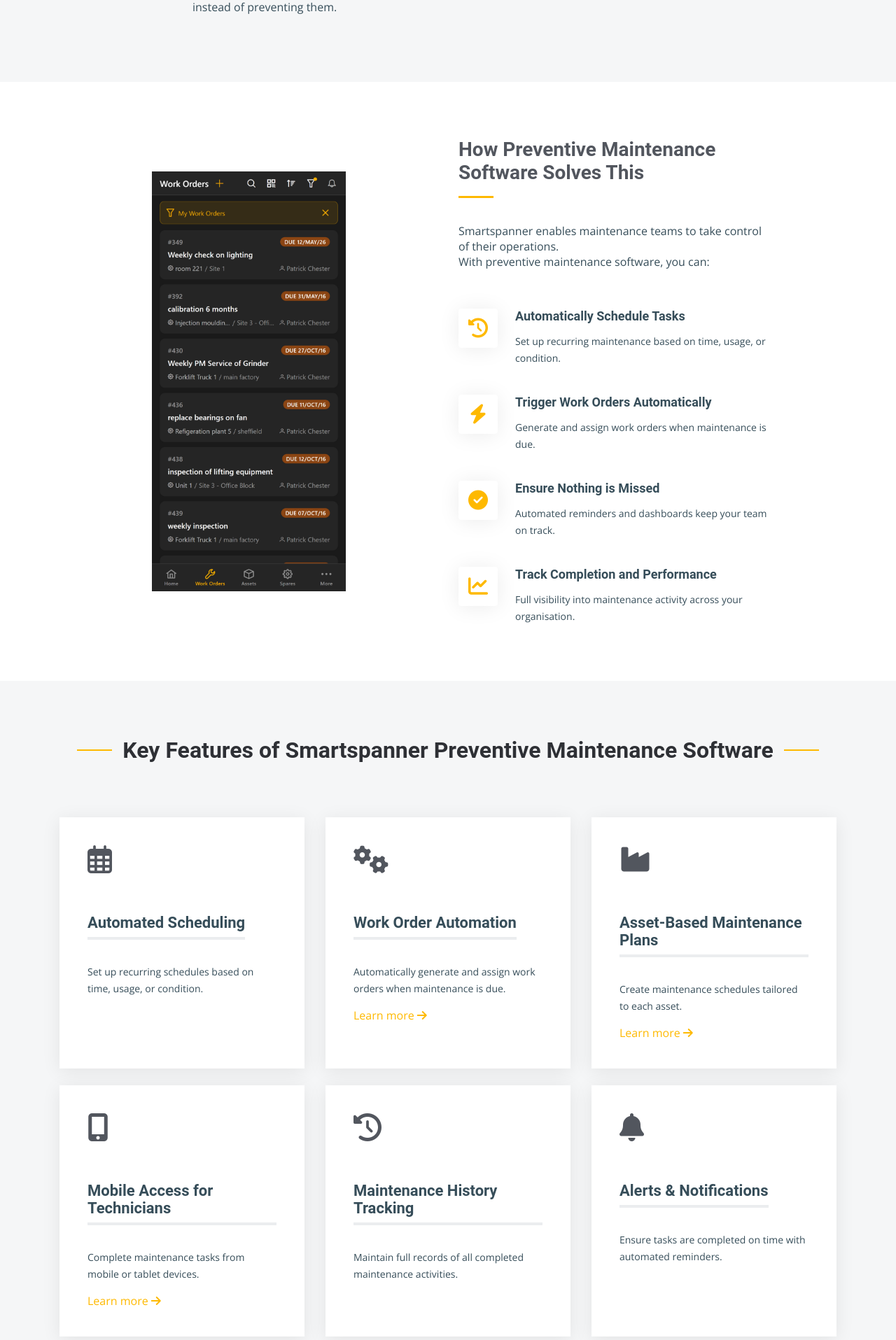
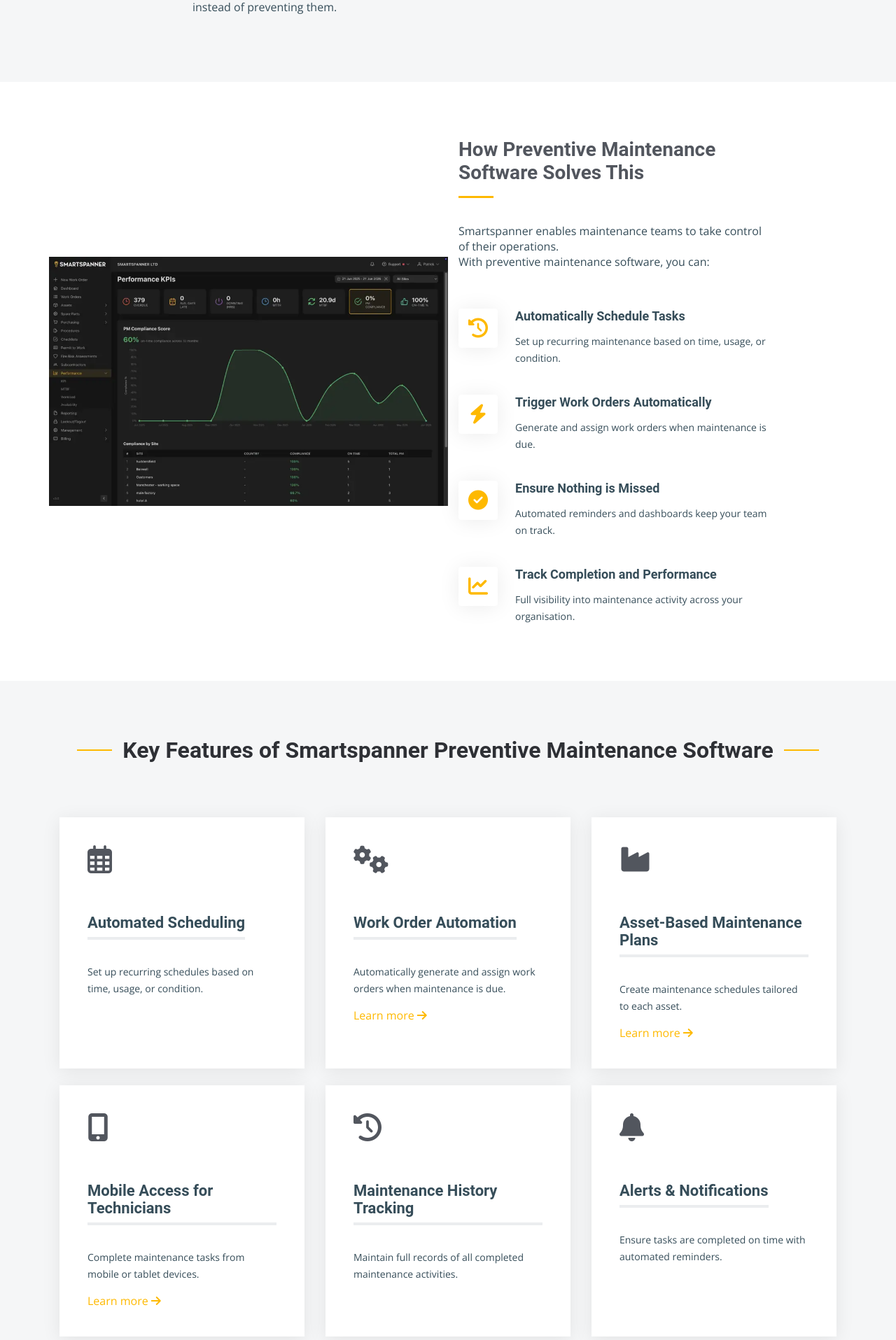
Before and after one commit to smartspanner/smartspanner.com, a Jekyll site: the page built from preventative-maintenance-software.html, in a window 1280 px wide. Shown: the part 1726-3641 px from the top of the page at 70% size. Built offline with Jekyll 4.4.1, drawn with Linux system fonts in a browser that asks for light colours.

Commit message:
style: update preventive maintenance screenshots

```diff
--- a/preventative-maintenance-software.html
+++ b/preventative-maintenance-software.html
@@ -75,7 +75,7 @@
   <section id="how-it-solves" class="alt-services">
     <div class="container">
       <div class="row align-items-center">
-        <div class="col-lg-6 img-bg" style="background-image: url({{ '/assets/img/iphone.png' | relative_url }});"></div>
+        <div class="col-lg-6 img-bg" style="background-image: url({{ '/assets/img/features/kpi-pm-compliance-thumb.webp' | relative_url }});"></div>
         <div class="col-lg-5 d-flex flex-column">
           <h3>How Preventive Maintenance Software Solves This</h3>
           <p>Smartspanner enables maintenance teams to take control of their operations.<br>
@@ -285,7 +285,7 @@
 
           <p style="margin-top: 20px;">Smartspanner supports all of these approaches, allowing you to build the right strategy for your operation.</p>
         </div>
-        <div class="col-lg-6 img-bg" style="background-image: url({{ '/assets/img/features/work-order-calendar-thumb.webp' | relative_url }}); background-size: contain;"></div>
+        <div class="col-lg-6 img-bg" style="background-image: url({{ '/assets/img/features/meters-thumb.webp' | relative_url }}); background-size: contain;"></div>
       </div>
     </div>
   </section>
```
Also changed, not shown: assets/img/features/kpi-pm-compliance-thumb.webp (added), assets/img/features/kpi-pm-compliance.png (added), assets/img/features/meters-thumb.webp (added).
